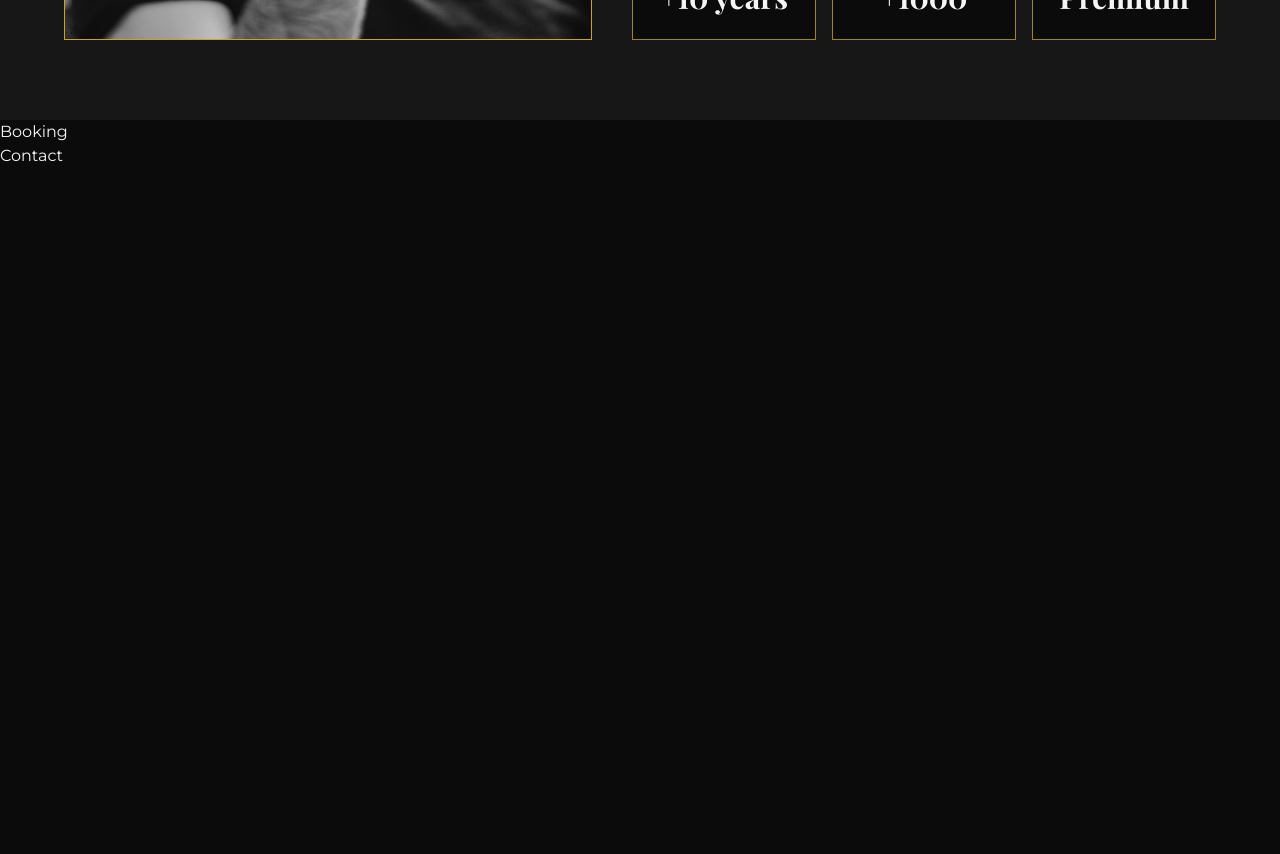
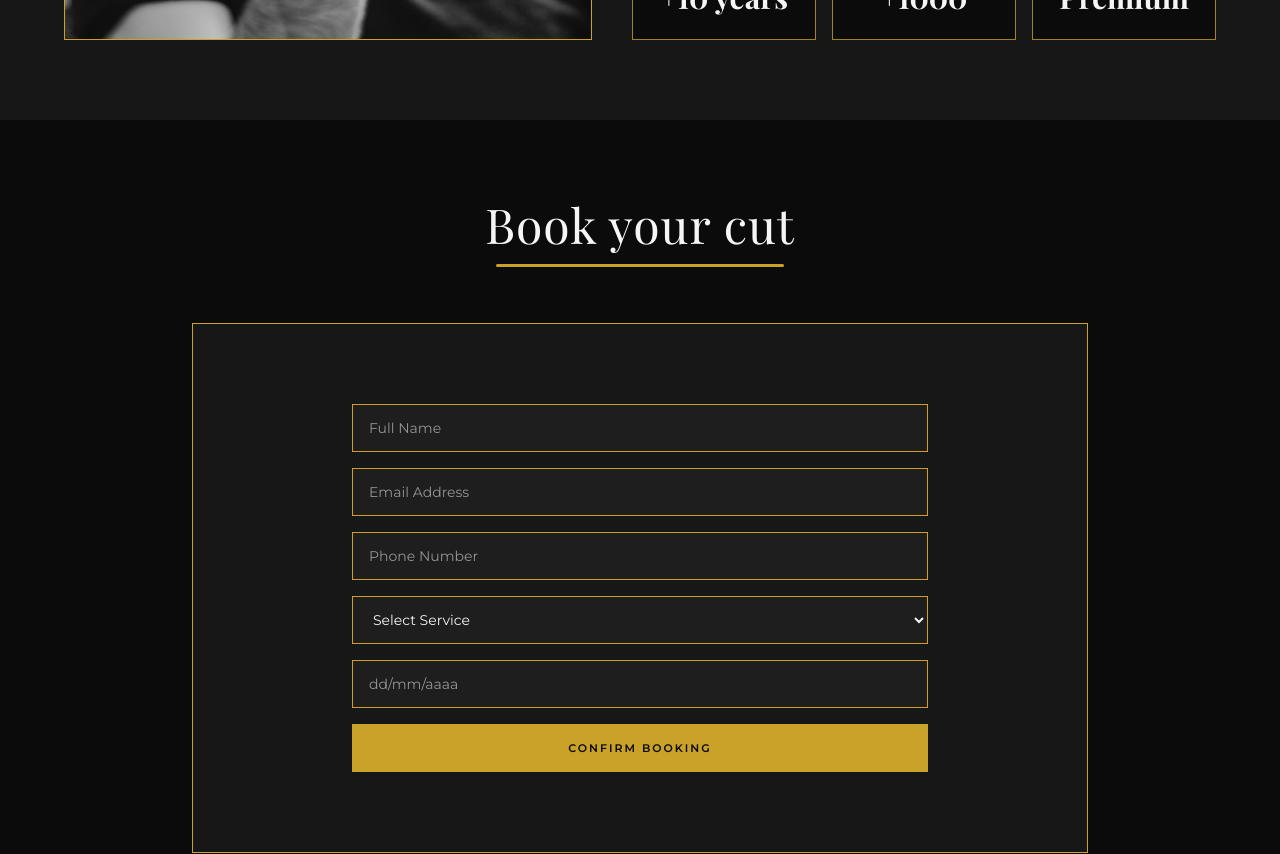
Before and after one commit to eujoao-maciel/barbershop-page, a React (Vite) app in the folder client/: page / in a window 1280 px wide. Shown: the part 3800-4654 px from the top of the page. Before the commit the page ends 3968 px from the top, so only its background shows below. Built offline with nearby package versions, Linux system fonts and the light colour scheme.

Commit message:
add booking section layout and form UI

```diff
--- a/client/src/sections/Booking.tsx
+++ b/client/src/sections/Booking.tsx
@@ -1,7 +1,57 @@
+import { Title } from "../components/ui/Title.tsx";
+
 export const Booking = () => {
   return (
-    <section>
-      <h1>Booking</h1>
+    <section
+      id="booking"
+      className="min-h-screen bg-black-primary px-[28px] py-[80px]"
+    >
+      <div className="mx-auto flex w-full max-w-[1152px] flex-col items-center gap-[56px]">
+        <Title title="Book your cut" />
+
+        <div className="w-full max-w-[896px] border border-gold-primary bg-black-secondary px-[24px] py-[48px] sm:px-[40px] md:px-[64px] md:py-[80px]">
+          <form className="mx-auto flex w-full max-w-[576px] flex-col gap-[16px]">
+            <input
+              type="text"
+              placeholder="Full Name"
+              className="h-[48px] border border-gold-primary bg-surface-dark px-[16px] text-sm text-white-primary outline-none placeholder:text-white-primary/55"
+            />
+
+            <input
+              type="email"
+              placeholder="Email Address"
+              className="h-[48px] border border-gold-primary bg-surface-dark px-[16px] text-sm text-white-primary outline-none placeholder:text-white-primary/55"
+            />
+
+            <input
+              type="tel"
+              placeholder="Phone Number"
+              className="h-[48px] border border-gold-primary bg-surface-dark px-[16px] text-sm text-white-primary outline-none placeholder:text-white-primary/55"
+            />
+
+            <select className="h-[48px] border border-gold-primary bg-surface-dark px-[16px] text-sm text-white-primary outline-none">
+              <option value="select">Select Service</option>
+              <option value="haircut">Haircut</option>
+              <option value="visagism">Visagism</option>
+              <option value="beard">Beard Trim</option>
+              <option value="wash">Hair Wash</option>
+            </select>
+
+            <input
+              type="text"
+              placeholder="dd/mm/aaaa"
+              className="h-[48px] border border-gold-primary bg-surface-dark px-[16px] text-sm text-white-primary outline-none placeholder:text-white-primary/55"
+            />
+
+            <button
+              type="submit"
+              className="h-[48px] bg-gold-primary text-[11px] font-semibold uppercase tracking-[0.18em] text-black-primary transition-opacity duration-200 hover:opacity-80"
+            >
+              Confirm Booking
+            </button>
+          </form>
+        </div>
+      </div>
     </section>
   );
 };
```
